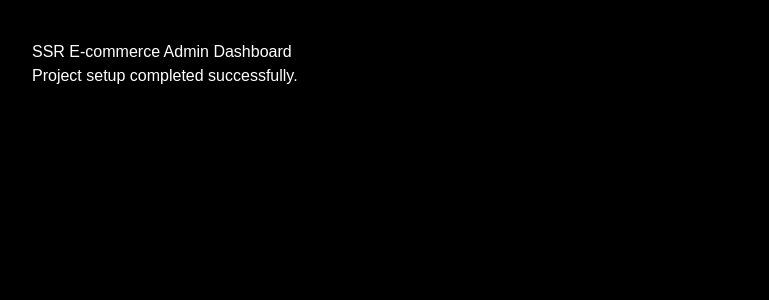
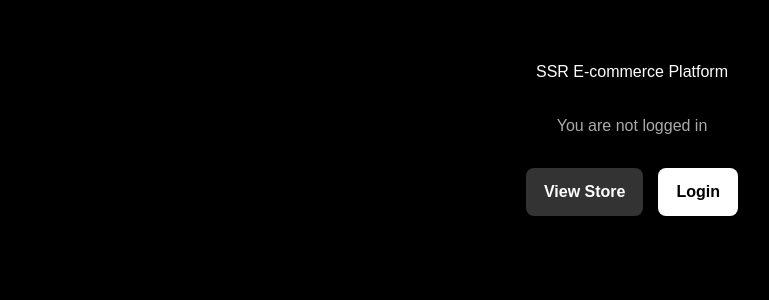
Before and after one commit to bmehak/ssr-ecommerce-admin-dashboard, a Next.js app: page / in a window 1280 px wide. Shown: the top 300 px of the page, without its empty margins (8-777 px from the left). Built offline with nearby package versions, Linux system fonts and the light colour scheme; no server answers.

Commit message:
Modify Home Page

```diff
--- a/app/dashboard/layout.tsx
+++ b/app/dashboard/layout.tsx
@@ -15,7 +15,11 @@ export default async function DashboardLayout({ children }: { children: React.Re
           {role === "admin" && (
             <>
               <li>
-                <Link href="/dashboard/products">Products</Link>
+                <Link href="/dashboard">Dashboard Home</Link>
+              </li>
+
+              <li>
+                <Link href="/dashboard/products">All Products</Link>
               </li>
 
               <li>
@@ -28,6 +32,10 @@ export default async function DashboardLayout({ children }: { children: React.Re
 
               <li>
                 <Link href="/dashboard/admins/new">Create New Account</Link>
+              </li>
+
+              <li>
+                <Link href="/products">View Store</Link>
               </li>
             </>
           )}
--- a/app/login/page.tsx
+++ b/app/login/page.tsx
@@ -11,7 +11,7 @@ export default function LoginPage() {
             await signIn("credentials", {
               email: formData.get("email"),
               password: formData.get("password"),
-              redirectTo: "/dashboard/products",
+              redirectTo: "/dashboard",
             });
           } catch (error) {
             if (isRedirectError(error)) {
--- a/app/page.tsx
+++ b/app/page.tsx
@@ -1,8 +1,113 @@
-export default function Home() {
+import Link from "next/link";
+import { auth, signOut } from "../auth";
+
+export default async function HomePage() {
+  const session = await auth();
+  const role = session?.user?.role;
+  const email = session?.user?.email;
+
   return (
-    <main style={{ padding: "40px" }}>
-      <h1>SSR E-commerce Admin Dashboard</h1>
-      <p>Project setup completed successfully.</p>
+    <main
+      style={{
+        padding: "60px",
+        display: "flex",
+        flexDirection: "column",
+        gap: "30px",
+        alignItems: "center",
+      }}
+    >
+      <h1 style={{ color: "#fff" }}>
+        SSR E-commerce Platform
+      </h1>
+
+      {session ? (
+        <p style={{ color: "#aaa" }}>
+          Logged in as <strong>{email}</strong> ({role})
+        </p>
+      ) : (
+        <p style={{ color: "#aaa" }}>You are not logged in</p>
+      )}
+
+      <div style={{ display: "flex", gap: "15px" }}>
+
+        {role === "admin" && (
+          <Link
+            href="/dashboard/products"
+            style={buttonWhite}
+          >
+            Go to Admin Dashboard
+          </Link>
+        )}
+
+        <Link href="/products" style={buttonDark}>
+          View Store
+        </Link>
+
+        {!session && (
+          <Link href="/login" style={buttonWhite}>
+            Login
+          </Link>
+        )}
+
+        {session && (
+          <>
+            <form
+              action={async () => {
+                "use server";
+                await signOut({ redirectTo: "/login" });
+              }}
+            >
+              <button type="submit" style={buttonYellow}>
+                Switch Account
+              </button>
+            </form>
+
+            <form
+              action={async () => {
+                "use server";
+                await signOut({ redirectTo: "/" });
+              }}
+            >
+              <button type="submit" style={buttonRed}>
+                Logout
+              </button>
+            </form>
+          </>
+        )}
+      </div>
     </main>
   );
 }
+
+const baseBtn = {
+  padding: "12px 18px",
+  borderRadius: "8px",
+  fontWeight: "bold",
+  textDecoration: "none",
+  border: "none",
+  cursor: "pointer",
+} as const;
+
+const buttonWhite = {
+  ...baseBtn,
+  background: "#fff",
+  color: "#000",
+};
+
+const buttonDark = {
+  ...baseBtn,
+  background: "#333",
+  color: "#fff",
+};
+
+const buttonYellow = {
+  ...baseBtn,
+  background: "#ffeb3b",
+  color: "#000",
+};
+
+const buttonRed = {
+  ...baseBtn,
+  background: "#ff4d4d",
+  color: "#000",
+};
--- a/app/products/page.tsx
+++ b/app/products/page.tsx
@@ -11,7 +11,29 @@ export default async function ProductsPage() {
 
   return (
     <main style={{ padding: "40px" }}>
-      <h1>Products</h1>
+      <div
+        style={{
+          display: "flex",
+          justifyContent: "space-between",
+          alignItems: "center"
+        }}
+      >
+        <h1>Products</h1>
+
+        <Link
+          href="/dashboard/products"
+          style={{
+            padding: "10px 16px",
+            background: "#fff",
+            color: "#000",
+            borderRadius: "6px",
+            fontWeight: "bold",
+            textDecoration: "none",
+          }}
+        >
+          Go to Dashboard
+        </Link>
+      </div>
 
       <div
         style={{
```
